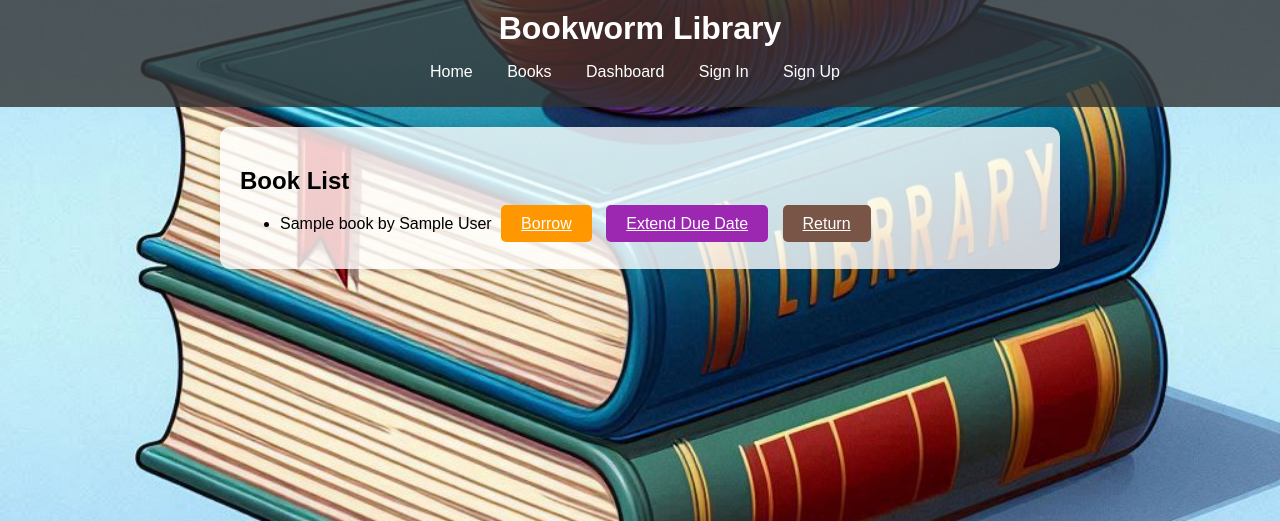
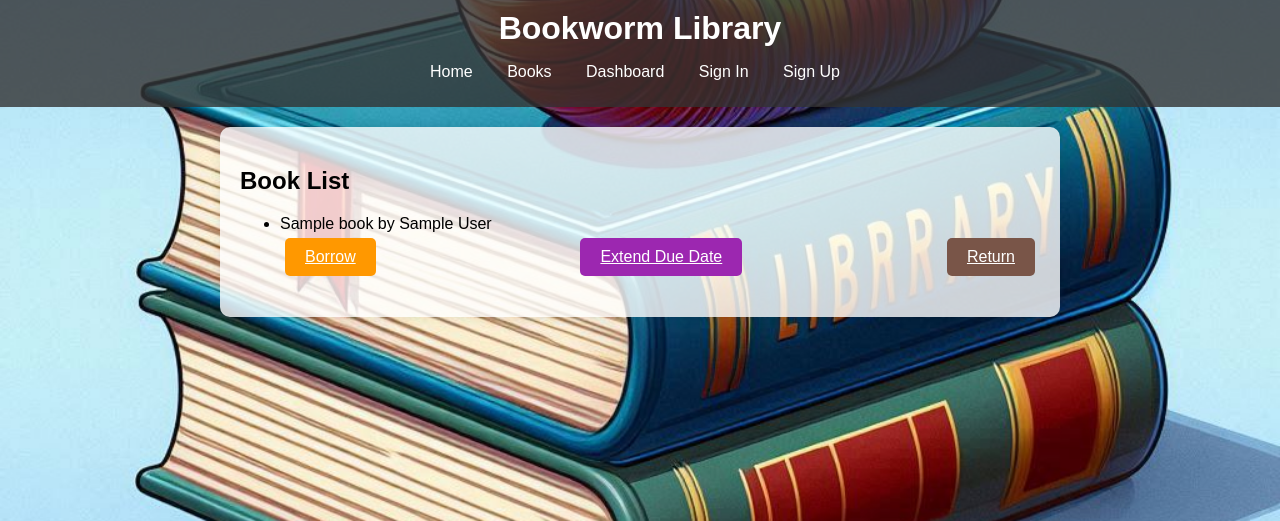
Before and after one commit to Cawaale256/BookWorm, a Django app: page /books/ in a window 1280 px wide. Shown: the top 521 px of the page. Run offline with Django 4.2, Linux system fonts and the light colour scheme; tables that the repository leaves empty hold one stand-in row (values such as "Sample post").

Commit message:
Update  action buttons styles spaces

```diff
--- a/library/templates/library/book_list.html
+++ b/library/templates/library/book_list.html
@@ -9,6 +9,7 @@
         {% for book in books %}
             <li>
                 {{ book.title }} by {{ book.author }}
+                <div class="actions">
                     {% if user.is_superuser %}
                         <a href="{% url 'book_update' book.pk %}" class="btn btn-update">Update</a>
                         <a href="{% url 'book_delete' book.pk %}" class="btn btn-delete">Delete</a>
@@ -16,6 +17,7 @@
                     <a href="{% url 'borrow_book' book.pk %}" class="btn btn-borrow">Borrow</a>
                     <a href="{% url 'extend_due_date' book.pk %}" class="btn btn-extend">Extend Due Date</a>
                     <a href="{% url 'return_book' book.pk %}" class="btn btn-return">Return</a>
+                </div>
             </li>
         {% endfor %}
     </ul>
--- a/library/templates/library/home.html
+++ b/library/templates/library/home.html
@@ -18,8 +18,8 @@
           <td>{{ book.author }}</td>
           <td>{{ book.isbn }}</td>
           <td>
-            <a href="{% url 'borrow_book' book.pk %}" class="btn btn-borrow">Borrow</a> |
-            <a href="{% url 'return_book' book.pk %}" class="btn btn-return">Return</a> |
+            <a href="{% url 'borrow_book' book.pk %}" class="btn btn-borrow">Borrow</a>
+            <a href="{% url 'return_book' book.pk %}" class="btn btn-return">Return</a>
             <a href="{% url 'extend_due_date' book.pk %}" class="btn btn-extend">Extend</a>
           </td>
         </tr>
--- a/library/templates/library/user_dashboard.html
+++ b/library/templates/library/user_dashboard.html
@@ -12,8 +12,8 @@
         <br>
         Due Date: {{ book.due_date }}
         <br>
-        <a href="{% url 'extend_due_date' book.pk %}">Extend Due Date</a>
-        <a href="{% url 'return_book' book.pk %}">Return Book</a>
+        <a href="{% url 'extend_due_date' book.pk %}"class="btn btn-extend">Extend Due Date</a>
+        <a href="{% url 'return_book' book.pk %}" class="btn btn-return">Return Book</a>
       </li>
     {% endfor %}
   </ul>
--- a/static/css/style.css
+++ b/static/css/style.css
@@ -76,7 +76,7 @@ button:hover {
     background-color: #575757;
 }
 
-/* Action Button Styles */
+/* General button styles */
 .btn {
     padding: 10px 20px;
     border: none;
@@ -84,9 +84,11 @@ button:hover {
     color: white;
     cursor: pointer;
     font-size: 16px;
-    margin: 5px;
+    margin: 5px; /* Add margin to ensure spacing between buttons */
+    display: inline-block; /* Ensure buttons are displayed inline */
 }
 
+/* Specific button styles */
 .btn-create {
     background-color: #4CAF50; /* Green */
 }
@@ -109,6 +111,14 @@ button:hover {
 
 .btn-return {
     background-color: #795548; /* Brown */
+}
+
+/* Ensure buttons are displayed inline and spaced properly */
+.actions {
+    display: flex;
+    flex-wrap: nowrap; /* Prevent buttons from wrapping */
+    gap: 10px; /* Add gap between buttons */
+    justify-content: space-between; /* Distribute buttons evenly */
 }
 
 /* Responsive Styles */
```
Also changed, not shown: 1 other file. Lines whose indentation alone changed are shown as unchanged.
